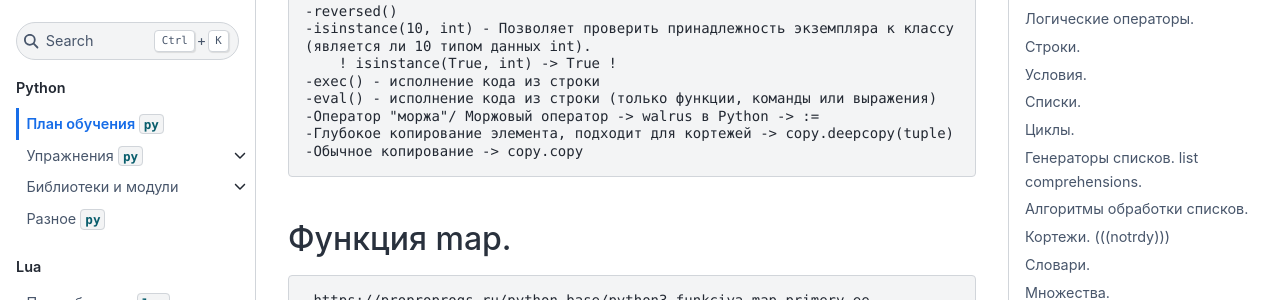
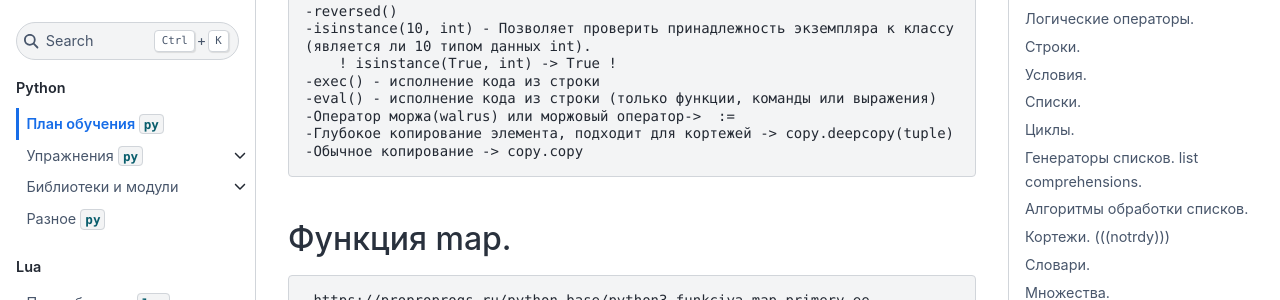
Before and after one commit to your-teach/faithpages, a Jupyter Book: the page built from Python/study-plan-py.md, in a window 1280 px wide and 900 px high, scrolled down 15766 px. Shown: the part 257-557 px from the top of the window. Built offline with Jupyter Book 1.0.4 settings and Sphinx 7.4.7 and the Sphinx Book theme 1.1.4, drawn with Linux system fonts in a browser that asks for light colours; pages that are not in the unit, such as notebooks, are missing from menus.

```diff
--- a/Python/study-plan-py.md
+++ b/Python/study-plan-py.md
@@ -743,7 +743,7 @@ example2()
         ! isinstance(True, int) -> True !
     -exec() - исполнение кода из строки
     -eval() - исполнение кода из строки (только функции, команды или выражения)
-    -Оператор "моржа"/ Моржовый оператор -> walrus в Python -> :=
+    -Оператор моржа(walrus) или моржовый оператор->  :=
     -Глубокое копирование элемента, подходит для кортежей -> copy.deepcopy(tuple)
     -Обычное копирование -> copy.copy
 
```
Also changed, not shown: Lua/study-plan-lua.md (+12 -14 lines), Lua/Tasks/2.boolean.md (renamed from Lua/Tasks/3.boolean.md), Lua/Tasks/3.string.md (renamed from Lua/Tasks/2.string.md).
